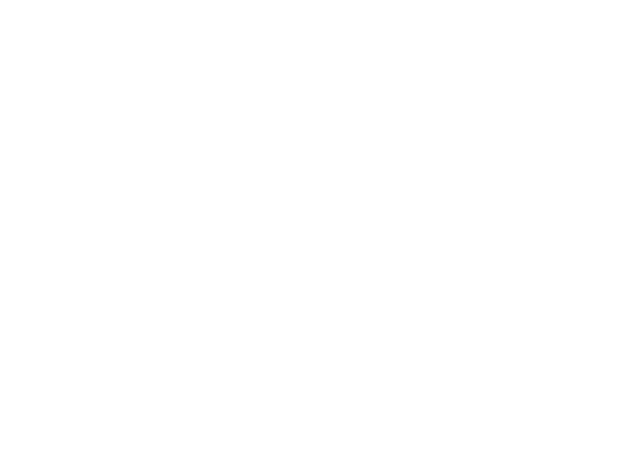
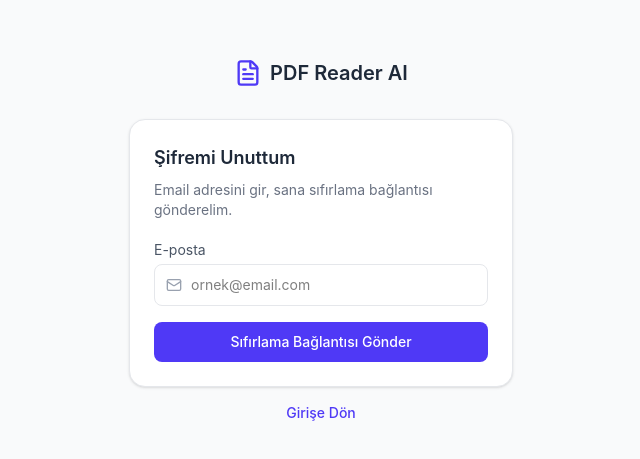
Before and after one commit to ahmetkvz/pdf-reader-ai, a React app in the folder frontend/: page /forgot-password in a window 1280 px wide. Before the commit this address had no page. Shown: the part 159-618 px from the top of the page, without its empty margins (319-959 px from the left). Built offline with nearby package versions, Linux system fonts and the light colour scheme; the HTML template or start-up script is replaced by a standard one.

Commit message:
sifremi unuttum ozelligi eklendi

```diff
--- a/frontend/src/App.jsx
+++ b/frontend/src/App.jsx
@@ -4,6 +4,8 @@ import LoginPage from "./pages/LoginPage";
 import RegisterPage from "./pages/RegisterPage";
 import HomePage from "./pages/HomePage";
 import DocumentPage from "./pages/DocumentPage";
+import ForgotPasswordPage from "./pages/ForgotPasswordPage";
+import ResetPasswordPage from "./pages/ResetPasswordPage";
 import { Loader2 } from "lucide-react";
 
 function PrivateRoute({ children }) {
@@ -25,6 +27,8 @@ export default function App() {
         <Routes>
           <Route path="/login" element={<PublicRoute><LoginPage /></PublicRoute>} />
           <Route path="/register" element={<PublicRoute><RegisterPage /></PublicRoute>} />
+          <Route path="/forgot-password" element={<PublicRoute><ForgotPasswordPage /></PublicRoute>} />
+          <Route path="/reset-password" element={<PublicRoute><ResetPasswordPage /></PublicRoute>} />
           <Route path="/" element={<PrivateRoute><HomePage /></PrivateRoute>} />
           <Route path="/document/:id" element={<PrivateRoute><DocumentPage /></PrivateRoute>} />
         </Routes>
--- /dev/null
+++ b/frontend/src/pages/ForgotPasswordPage.jsx
@@ -0,0 +1,85 @@
+import { useState } from "react";
+import { Link } from "react-router-dom";
+import { authService } from "../services/api";
+import { FileText, Mail, CheckCircle } from "lucide-react";
+
+export default function ForgotPasswordPage() {
+  const [email, setEmail] = useState("");
+  const [loading, setLoading] = useState(false);
+  const [sent, setSent] = useState(false);
+  const [error, setError] = useState("");
+
+  const handleSubmit = async (e) => {
+    e.preventDefault();
+    setError("");
+    setLoading(true);
+    try {
+      await authService.forgotPassword(email);
+      setSent(true);
+    } catch (err) {
+      setError(err.response?.data?.detail || "Bir hata oluştu.");
+    } finally {
+      setLoading(false);
+    }
+  };
+
+  return (
+    <div className="min-h-screen bg-gray-50 flex items-center justify-center px-4">
+      <div className="w-full max-w-sm">
+        <div className="flex items-center justify-center gap-2 mb-8">
+          <FileText className="text-indigo-600" size={28} />
+          <span className="text-xl font-semibold text-gray-800">PDF Reader AI</span>
+        </div>
+
+        <div className="bg-white rounded-2xl shadow-sm border border-gray-200 p-6">
+          {sent ? (
+            <div className="text-center py-4">
+              <CheckCircle className="text-green-500 mx-auto mb-3" size={40} />
+              <h1 className="text-lg font-semibold text-gray-800 mb-2">Email Gönderildi</h1>
+              <p className="text-sm text-gray-500">
+                Eğer bu email kayıtlıysa, şifre sıfırlama bağlantısı gönderildi. Gelen kutunu kontrol et.
+              </p>
+            </div>
+          ) : (
+            <>
+              <h1 className="text-lg font-semibold text-gray-800 mb-2">Şifremi Unuttum</h1>
+              <p className="text-sm text-gray-500 mb-5">Email adresini gir, sana sıfırlama bağlantısı gönderelim.</p>
+
+              {error && (
+                <div className="bg-red-50 text-red-600 text-sm rounded-lg px-3 py-2 mb-4">{error}</div>
+              )}
+
+              <form onSubmit={handleSubmit} className="space-y-4">
+                <div>
+                  <label className="block text-sm text-gray-600 mb-1">E-posta</label>
+                  <div className="relative">
+                    <Mail size={16} className="absolute left-3 top-1/2 -translate-y-1/2 text-gray-400" />
+                    <input
+                      type="email"
+                      value={email}
+                      onChange={(e) => setEmail(e.target.value)}
+                      className="w-full border border-gray-200 rounded-lg pl-9 pr-3 py-2.5 text-sm focus:outline-none focus:ring-2 focus:ring-indigo-500"
+                      placeholder="ornek@email.com"
+                      required
+                    />
+                  </div>
+                </div>
+                <button
+                  type="submit"
+                  disabled={loading}
+                  className="w-full bg-indigo-600 hover:bg-indigo-700 text-white rounded-lg py-2.5 text-sm font-medium transition-colors disabled:opacity-60"
+                >
+                  {loading ? "Gönderiliyor..." : "Sıfırlama Bağlantısı Gönder"}
+                </button>
+              </form>
+            </>
+          )}
+        </div>
+
+        <p className="text-center text-sm text-gray-500 mt-4">
+          <Link to="/login" className="text-indigo-600 font-medium hover:underline">Girişe Dön</Link>
+        </p>
+      </div>
+    </div>
+  );
+}
--- a/frontend/src/pages/LoginPage.jsx
+++ b/frontend/src/pages/LoginPage.jsx
@@ -44,6 +44,7 @@ export default function LoginPage() {
             <div>
               <label className="block text-sm text-gray-600 mb-1">Şifre</label>
               <input type="password" value={form.password} onChange={(e) => setForm({ ...form, password: e.target.value })} className="w-full border border-gray-200 rounded-lg px-3 py-2.5 text-sm focus:outline-none focus:ring-2 focus:ring-indigo-500" placeholder="••••••••" required />
+              <div className="text-right mt-1"><Link to="/forgot-password" className="text-xs text-indigo-500 hover:underline">Şifremi unuttum</Link></div>
             </div>
             <button type="submit" disabled={loading} className="w-full bg-indigo-600 hover:bg-indigo-700 text-white rounded-lg py-2.5 text-sm font-medium flex items-center justify-center gap-2 transition-colors disabled:opacity-60">
               <LogIn size={16} />
--- /dev/null
+++ b/frontend/src/pages/ResetPasswordPage.jsx
@@ -0,0 +1,116 @@
+import { useState } from "react";
+import { useNavigate, useSearchParams, Link } from "react-router-dom";
+import { authService } from "../services/api";
+import { FileText, Lock, CheckCircle } from "lucide-react";
+
+export default function ResetPasswordPage() {
+  const [searchParams] = useSearchParams();
+  const navigate = useNavigate();
+  const token = searchParams.get("token");
+
+  const [password, setPassword] = useState("");
+  const [confirmPassword, setConfirmPassword] = useState("");
+  const [loading, setLoading] = useState(false);
+  const [success, setSuccess] = useState(false);
+  const [error, setError] = useState("");
+
+  const handleSubmit = async (e) => {
+    e.preventDefault();
+    setError("");
+
+    if (password !== confirmPassword) {
+      setError("Şifreler eşleşmiyor.");
+      return;
+    }
+    if (password.length < 6) {
+      setError("Şifre en az 6 karakter olmalı.");
+      return;
+    }
+    if (!token) {
+      setError("Geçersiz bağlantı.");
+      return;
+    }
+
+    setLoading(true);
+    try {
+      await authService.resetPassword(token, password);
+      setSuccess(true);
+      setTimeout(() => navigate("/login"), 2500);
+    } catch (err) {
+      setError(err.response?.data?.detail || "Bir hata oluştu.");
+    } finally {
+      setLoading(false);
+    }
+  };
+
+  return (
+    <div className="min-h-screen bg-gray-50 flex items-center justify-center px-4">
+      <div className="w-full max-w-sm">
+        <div className="flex items-center justify-center gap-2 mb-8">
+          <FileText className="text-indigo-600" size={28} />
+          <span className="text-xl font-semibold text-gray-800">PDF Reader AI</span>
+        </div>
+
+        <div className="bg-white rounded-2xl shadow-sm border border-gray-200 p-6">
+          {success ? (
+            <div className="text-center py-4">
+              <CheckCircle className="text-green-500 mx-auto mb-3" size={40} />
+              <h1 className="text-lg font-semibold text-gray-800 mb-2">Şifre Sıfırlandı</h1>
+              <p className="text-sm text-gray-500">Giriş sayfasına yönlendiriliyorsun...</p>
+            </div>
+          ) : (
+            <>
+              <h1 className="text-lg font-semibold text-gray-800 mb-5">Yeni Şifre Belirle</h1>
+
+              {error && (
+                <div className="bg-red-50 text-red-600 text-sm rounded-lg px-3 py-2 mb-4">{error}</div>
+              )}
+
+              <form onSubmit={handleSubmit} className="space-y-4">
+                <div>
+                  <label className="block text-sm text-gray-600 mb-1">Yeni Şifre</label>
+                  <div className="relative">
+                    <Lock size={16} className="absolute left-3 top-1/2 -translate-y-1/2 text-gray-400" />
+                    <input
+                      type="password"
+                      value={password}
+                      onChange={(e) => setPassword(e.target.value)}
+                      className="w-full border border-gray-200 rounded-lg pl-9 pr-3 py-2.5 text-sm focus:outline-none focus:ring-2 focus:ring-indigo-500"
+                      placeholder="••••••••"
+                      required
+                    />
+                  </div>
+                </div>
+                <div>
+                  <label className="block text-sm text-gray-600 mb-1">Şifreyi Onayla</label>
+                  <div className="relative">
+                    <Lock size={16} className="absolute left-3 top-1/2 -translate-y-1/2 text-gray-400" />
+                    <input
+                      type="password"
+                      value={confirmPassword}
+                      onChange={(e) => setConfirmPassword(e.target.value)}
+                      className="w-full border border-gray-200 rounded-lg pl-9 pr-3 py-2.5 text-sm focus:outline-none focus:ring-2 focus:ring-indigo-500"
+                      placeholder="••••••••"
+                      required
+                    />
+                  </div>
+                </div>
+                <button
+                  type="submit"
+                  disabled={loading}
+                  className="w-full bg-indigo-600 hover:bg-indigo-700 text-white rounded-lg py-2.5 text-sm font-medium transition-colors disabled:opacity-60"
+                >
+                  {loading ? "Kaydediliyor..." : "Şifreyi Sıfırla"}
+                </button>
+              </form>
+            </>
+          )}
+        </div>
+
+        <p className="text-center text-sm text-gray-500 mt-4">
+          <Link to="/login" className="text-indigo-600 font-medium hover:underline">Girişe Dön</Link>
+        </p>
+      </div>
+    </div>
+  );
+}
--- a/frontend/src/services/api.js
+++ b/frontend/src/services/api.js
@@ -13,6 +13,8 @@ api.interceptors.request.use((config) => {
 export const authService = {
   register: (data) => api.post("/auth/register", data),
   login: (data) => api.post("/auth/login", data),
+  forgotPassword: (email) => api.post("/auth/forgot-password", { email }),
+  resetPassword: (token, newPassword) => api.post("/auth/reset-password", { token, new_password: newPassword }),
   me: () => api.get("/auth/me"),
 };
 
```
